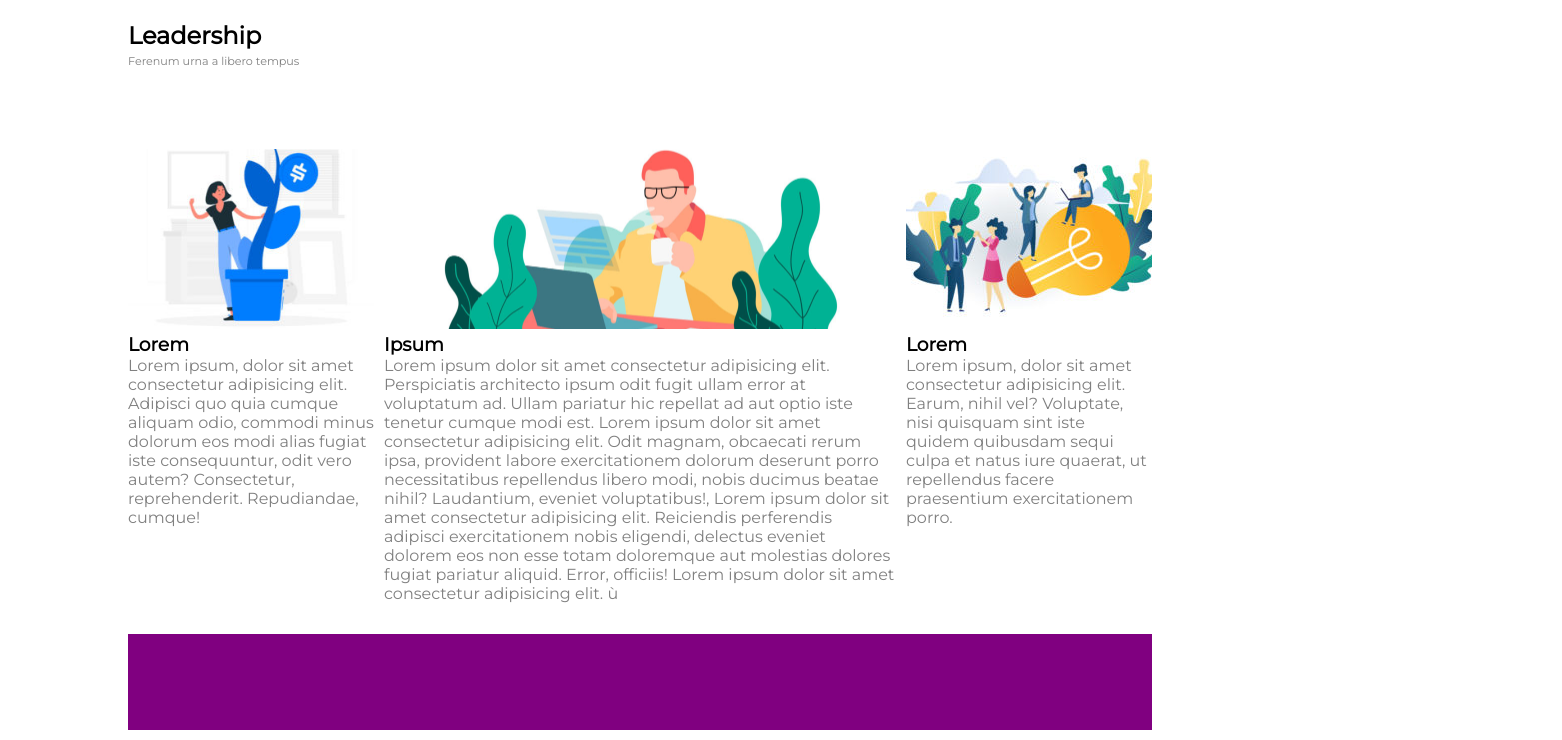
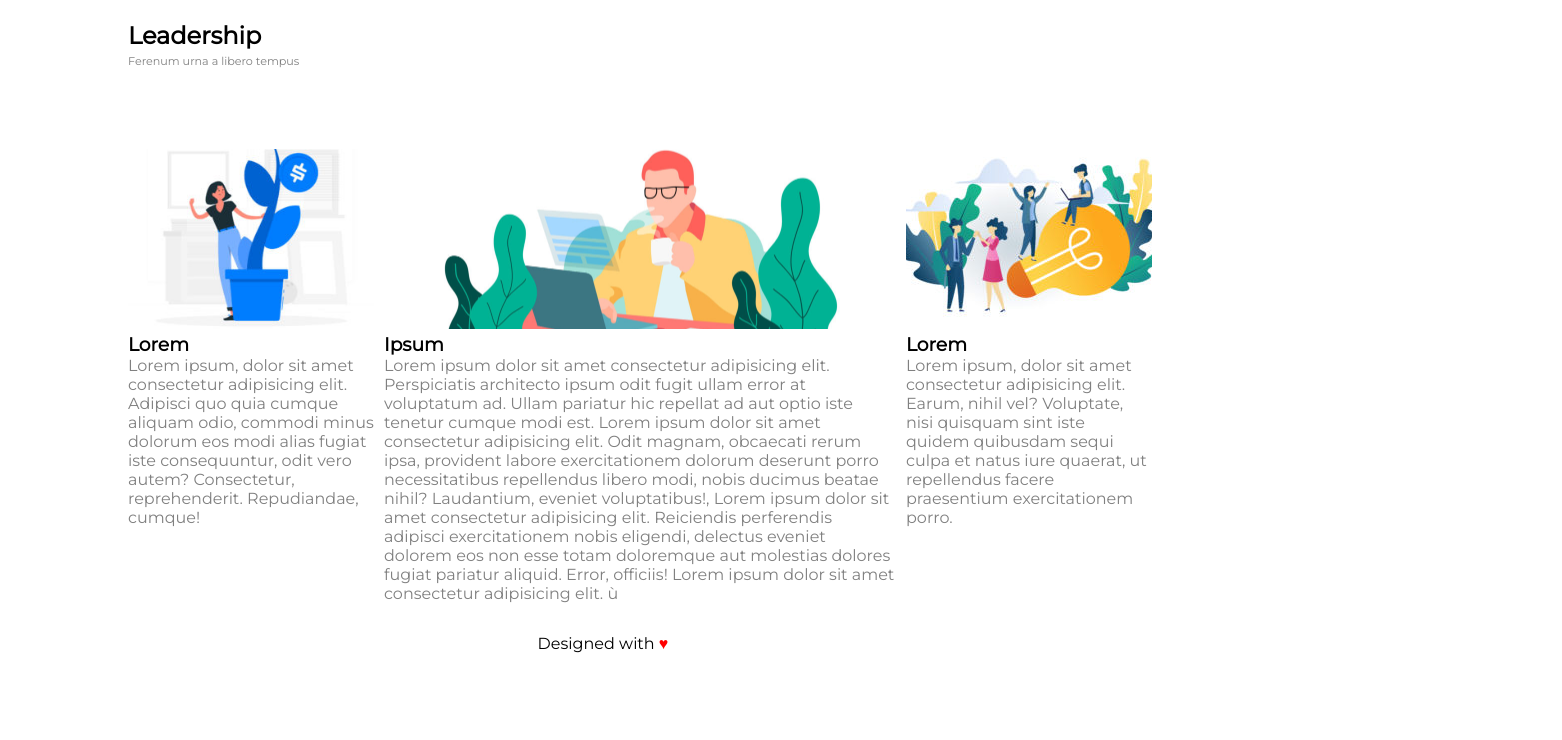
Before and after one commit to AngeloDalo/htmlcss-wp, a plain HTML site: page index.html in a window 1280 px wide. Shown: the part 619-1359 px from the top of the page, 1562 px wide, since content can reach past the window. Drawn offline with Linux system fonts and the light colour scheme.

Commit message:
fine no ritocco

```diff
--- a/css/style.css
+++ b/css/style.css
@@ -113,10 +113,15 @@ a{
 
 /*inizio footer*/
 footer{
+    margin-left: 40%;
     width: 100%;
     margin-top: 0.3em;
     height: 6em;
-    background-color: purple;
     margin-bottom: 10px;
 }
+
+.cuore{
+    color: red;
+}
+
 /*fine footer*/
--- a/index.html
+++ b/index.html
@@ -70,7 +70,7 @@
 
         <!--inzio footer-->
         <footer>
-
+            Designed with <span class="cuore">&hearts;</span>
         </footer>
         <!--fine footer-->
     </div>
```
